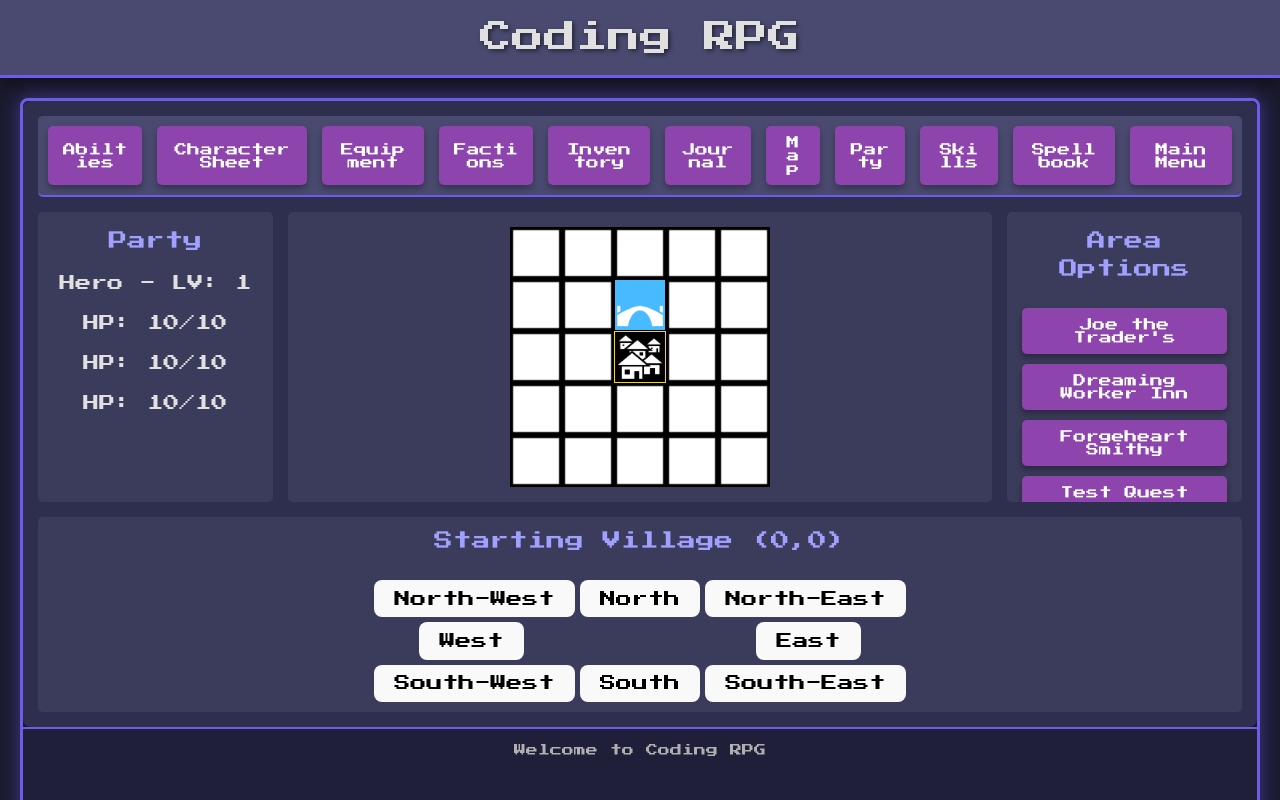
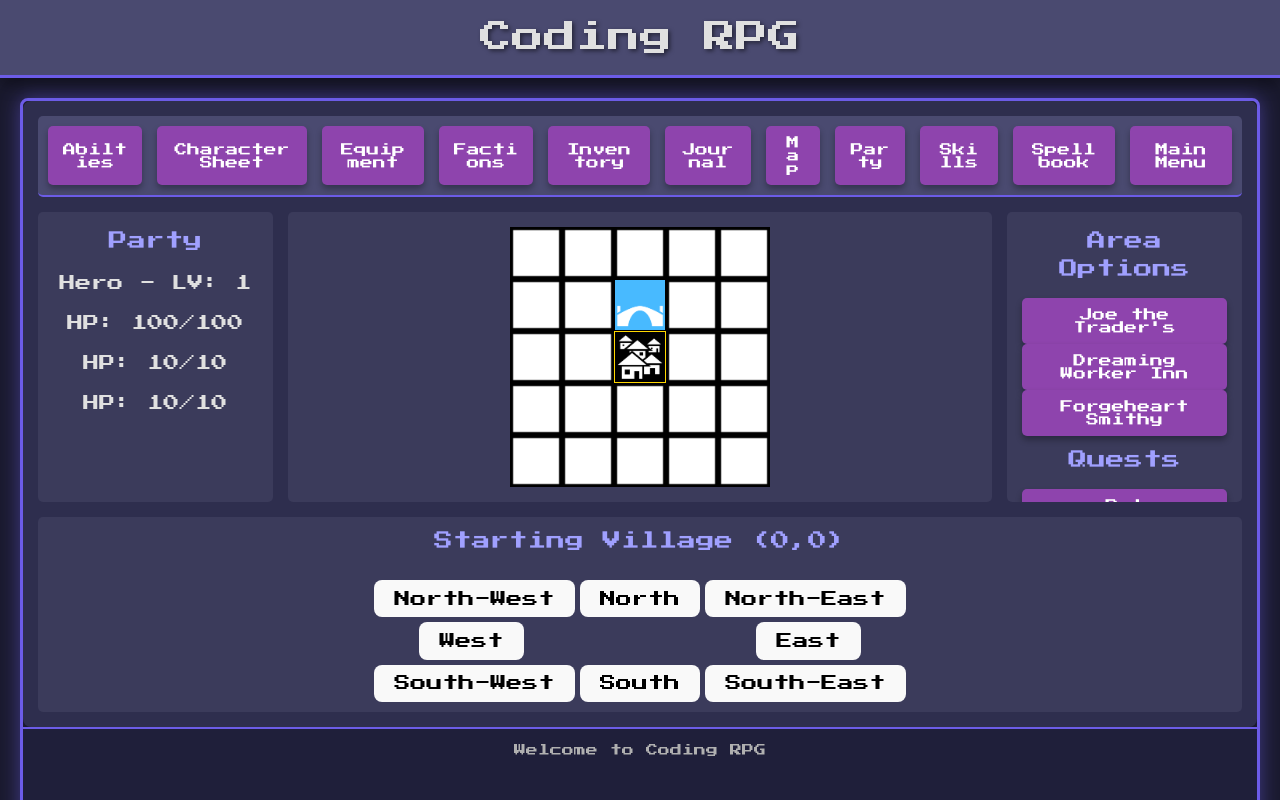
Before and after one commit to wmhunt1/CodingRPG, a React (Vite) app in the folder codingrpg.client/: page / in a window 1280 px wide. Both pictures are taken after a click on the button "Continue". Built offline with nearby package versions, Linux system fonts and the light colour scheme.

Commit message:
quests in area and quest turn in still need to handle non combat quest

```diff
--- a/codingrpg.client/src/Components/GameComponent.tsx
+++ b/codingrpg.client/src/Components/GameComponent.tsx
@@ -21,7 +21,7 @@ import { Character, Hero } from "../Models/CharacterModel";
 import { CombatEncounter, NoCombatEncounter } from "../Models/EncounterModel"
 import { CombatLocation, Location, ShopLocation, SkillLocation } from "../Models/LocationModel"
 import { ValleyMap } from "../Models/MapModel"
-import { slayRatQuest1 } from "../Models/QuestModel"
+import { Quest } from "../Models/QuestModel"
 import { ShopModel } from "../Models/ShopModel"
 import { SkillNodeModel } from "../Models/SkillNodeModel"
 
@@ -33,8 +33,7 @@ import "../StyleSheets/GameStyle.css";
 
 //Util Imports
 import { calculateNewLocation } from "../Utils/MovementUtil"
-import { acceptQuest } from "../Utils/QuestUtils";
-
+import { acceptQuest, checkQuestProgress } from "../Utils/QuestUtils";
 // Define possible game states for better readability and type safety
 type GameState =
     | "MainMenu"
@@ -66,8 +65,10 @@ function Game() {
     const areaMap = useMemo(() => {
         return new ValleyMap();
     }, [])
-
-
+    const availableQuests = area.quests.filter(quest => {
+        const journalEntry = hero.journal.find(journalQuest => journalQuest.id === quest.id);
+        return !journalEntry || journalEntry.status !== "Completed";
+    });
     // --- UPDATED CODE STARTS HERE --
 
     // Create a memoized array of surrounding areas for efficient rendering
@@ -128,6 +129,15 @@ function Game() {
         setActiveScreen("Game");
     }, []);
 
+    const handleQuest = useCallback((handledQuest: Quest) => {
+        const existingQuest = hero.journal.find(quest => quest.name === handledQuest.name);
+        if (!existingQuest) {
+            acceptQuest(hero, hero.journal, handledQuest, addGameLog)
+        }
+        else {
+            checkQuestProgress(hero, hero.journal, handledQuest, addGameLog)
+        }
+    }, [hero, addGameLog]);
     const handleSettings = useCallback(() => {
         setActiveScreen("Settings");
     }, []);
@@ -262,13 +272,28 @@ function Game() {
                             </div>
                         </div>
                         <div className="area-options">
+                            <div>
                                 <h3>Area Options</h3>
                                 {area.locations.map((location, index) => (
                                     <button key={index} className="area-button" onClick={() => handleLocation(location)}>
                                         {location.name}
                                     </button>
                                 ))}
-                            <button className="area-button" onClick={() => acceptQuest(hero, hero.journal, slayRatQuest1, addGameLog)}>Test Quest</button>
+                            </div>
+                            <div>
+                                <h3>Quests</h3>
+                                {availableQuests.length > 0 ? (
+                                    // If there are available quests, map over them and render the buttons
+                                    availableQuests.map((quest, index) => (
+                                        <button key={index} className="area-button" onClick={() => handleQuest(quest)}>
+                                            {quest.name}
+                                        </button>
+                                    ))
+                                ) : (
+                                    // If the available quests array is empty, display the message
+                                    <p>No available quests.</p>
+                                )}
+                            </div>
                         </div>
                         <div className="game-content-bottom">
                             <div id="area-info">
--- a/codingrpg.client/src/Models/AreaModel.ts
+++ b/codingrpg.client/src/Models/AreaModel.ts
@@ -1,4 +1,5 @@
 import { GeneralStoreLocation, InnLocation, Location, SmithShopLocation } from './LocationModel.ts';
+import { Quest, slayRatQuest1 } from "./QuestModel.ts"
 //import { GeneralShop, InnShop } from "./ShopModel.ts"
 import bridgeImage from "../assets/stone-bridge.png"
 import farmImage from "../assets/wheat.png";
@@ -9,14 +10,16 @@ import villageImage from "../assets/village.png";
 export class AreaModel {
     name: string;
     locations: Location[]
+    quests: Quest[]
     xCoord: number = 0;
     yCoord: number = 0;
     imageSrc: string = ""
     imageAlt: string = ""
 
-    constructor(name: string, locations: Location[], x: number, y: number) {
+    constructor(name: string, locations: Location[], quests: Quest[], x: number, y: number) {
         this.name = name;
         this.locations = locations;
+        this.quests = quests;
         this.xCoord = x;
         this.yCoord = y;
     }
@@ -25,21 +28,22 @@ export class NotArea extends AreaModel {
     constructor(x: number, y: number) {
         const name = "Under Construction"
         const locations: Location[] = []
-        super(name, locations, x, y)
+        const quests: Quest[] = []
+        super(name, locations, quests, x, y)
         this.imageSrc = notAreaImage;
         this.imageAlt = "Under Construction";
     }
 }
 export class Dungeon extends AreaModel {
-    constructor(name: string, locations: Location[], x: number, y: number) {
-        super(name, locations, x, y)
+    constructor(name: string, locations: Location[], quests: Quest[], x: number, y: number) {
+        super(name, locations, quests, x, y)
         //this.imageSrc = farmImage;
         //this.imageAlt = "Farm";
     }
 }
 export class Farm extends AreaModel {
-    constructor(name: string, locations: Location[], x: number, y: number) {
-        super(name, locations, x, y)
+    constructor(name: string, locations: Location[], quests: Quest[], x: number, y: number) {
+        super(name, locations, quests, x, y)
         this.imageSrc = farmImage;
         this.imageAlt = "Farm";
 
@@ -47,34 +51,34 @@ export class Farm extends AreaModel {
 }
 export class Forest extends AreaModel {
     //hunting spot lumbering
-    constructor(name: string, locations: Location[], x: number, y: number) {
-        super(name, locations, x, y)
+    constructor(name: string, locations: Location[], quests: Quest[], x: number, y: number) {
+        super(name, locations, quests, x, y)
         this.imageSrc = forestImage;
         this.imageAlt = "Forest";
     }
 }
 export class TravelWay extends AreaModel {
-    constructor(name: string, locations: Location[], x: number, y: number) {
-        super(name, locations, x, y)
+    constructor(name: string, locations: Location[], quests: Quest[], x: number, y: number) {
+        super(name, locations, quests, x, y)
     }
 }
 export class Bridge extends TravelWay {
-    constructor(name: string, locations: Location[], x: number, y: number) {
-        super(name, locations, x, y)
+    constructor(name: string, locations: Location[], quests: Quest[], x: number, y: number) {
+        super(name, locations, quests, x, y)
         this.imageSrc = bridgeImage;
         this.imageAlt = "A Bridge"
     }
 }
 export class Settlement extends AreaModel {
-    constructor(name: string, locations: Location[], x: number, y: number) {
-        super(name, locations, x, y)
+    constructor(name: string, locations: Location[], quests: Quest[], x: number, y: number) {
+        super(name, locations, quests, x, y)
         this.imageSrc = villageImage;
         this.imageAlt = "A Settlement";
     }
 }
 export class Village extends Settlement {
-    constructor(name: string, locations: Location[], x: number, y: number) {
-        super(name, locations, x, y)
+    constructor(name: string, locations: Location[], quests: Quest[], x: number, y: number) {
+        super(name, locations, quests, x, y)
         this.imageSrc = villageImage;
         this.imageAlt = "A Village";
     }
@@ -83,21 +87,22 @@ export class StartingVillage extends Village {
     constructor() {
         const name = "Starting Village"
         //maybe move cellar to inn location
-        const locations: Location[] = [new GeneralStoreLocation("Joe the Trader's"), new InnLocation("Dreaming Worker Inn", 5),new SmithShopLocation("Forgeheart Smithy")]
+        const locations: Location[] = [new GeneralStoreLocation("Joe the Trader's"), new InnLocation("Dreaming Worker Inn", 5), new SmithShopLocation("Forgeheart Smithy")]
+        const quests: Quest[] = [slayRatQuest1]
         const x = 0;
         const y = 0;
-        super(name, locations, x, y)
+        super(name, locations, quests, x, y)
     }
 }
 export class WaterBody extends AreaModel {
     //fishing spot
-    constructor(name: string, locations: Location[], x: number, y: number) {
-        super(name, locations, x, y)
+    constructor(name: string, locations: Location[], quests: Quest[], x: number, y: number) {
+        super(name, locations, quests, x, y)
     }
 }
 export class River extends WaterBody {
-    constructor(name: string, locations: Location[], x: number, y: number) {
-        super(name, locations, x, y)
+    constructor(name: string, locations: Location[], quests: Quest[], x: number, y: number) {
+        super(name, locations, quests, x, y)
         this.imageSrc = riverImage;
         this.imageAlt = "A River"
     }
--- a/codingrpg.client/src/Models/CharacterModel.ts
+++ b/codingrpg.client/src/Models/CharacterModel.ts
@@ -103,8 +103,8 @@ export class Humanoid extends Character {
 }
 export class Hero extends Humanoid {
     constructor(name: string) {
-        const maxHP = 10;
-        const currentHP = 10;
+        const maxHP = 100;
+        const currentHP = 100;
         const maxMP = 10;
         const currentMP = 10;
         const maxSP = 10;
--- a/codingrpg.client/src/Models/MapModel.ts
+++ b/codingrpg.client/src/Models/MapModel.ts
@@ -1,5 +1,5 @@
 import { AreaModel, Bridge, StartingVillage } from './AreaModel.ts';
-import {MinnowFishingSpotLocation } from "./LocationModel.ts"
+import { MinnowFishingSpotLocation } from "./LocationModel.ts"
 export class MapModel {
     name: string;
     areas: AreaModel[]
@@ -8,11 +8,11 @@ export class MapModel {
         this.areas = areas;
     }
 }
-export class ValleyMap extends MapModel{
+export class ValleyMap extends MapModel {
     constructor() {
         const name = "Valley Map"
-        const areas = [new StartingVillage(),new Bridge("North Bridge",[new MinnowFishingSpotLocation()],0,1)]
-        super(name,areas)
+        const areas = [new StartingVillage(), new Bridge("North Bridge", [new MinnowFishingSpotLocation()], [], 0, 1)]
+        super(name, areas)
     }
 
 }
--- a/codingrpg.client/src/Utils/QuestUtils.ts
+++ b/codingrpg.client/src/Utils/QuestUtils.ts
@@ -20,8 +20,16 @@ export const updateQuestProgress = (character: Character, journal: Quest[], ques
     if (existingQuest) {
         existingQuest.targetProgress++;
         addGameLog(`${character.name} ${questToUpdate.name} (${questToUpdate.targetProgress}/${questToUpdate.target})`)
+    }
+}
+export const checkQuestProgress = (character: Character, journal: Quest[], questToUpdate: Quest, addGameLog: (message: string) => void): void => {
+    const existingQuest = journal.find(quest => quest.name === questToUpdate.name);
+    if (existingQuest) {
         if (existingQuest.targetProgress >= existingQuest.target) {
             completeQuest(character, journal, questToUpdate, addGameLog)
+        }
+        else {
+            addGameLog(`${character.name} has not finished ${questToUpdate.name}. Current Progress: (${questToUpdate.targetProgress}/${questToUpdate.target})`)
         }
     }
 }
@@ -41,7 +49,7 @@ export const getQuestRewards = (character: Character, quest: Quest, addGameLog:
 export const completeQuest = (character: Character, journal: Quest[], questToUpdate: Quest, addGameLog: (message: string) => void): void => {
     const existingQuest = journal.find(quest => quest.name === questToUpdate.name);
     if (existingQuest) {
-        existingQuest.status = "Complete";
+        existingQuest.status = "Completed";
         getQuestRewards(character, questToUpdate, addGameLog)
         addGameLog(`${character.name} has completed ${questToUpdate.name}`)
     }
```
Lines whose indentation alone changed are shown as unchanged.
